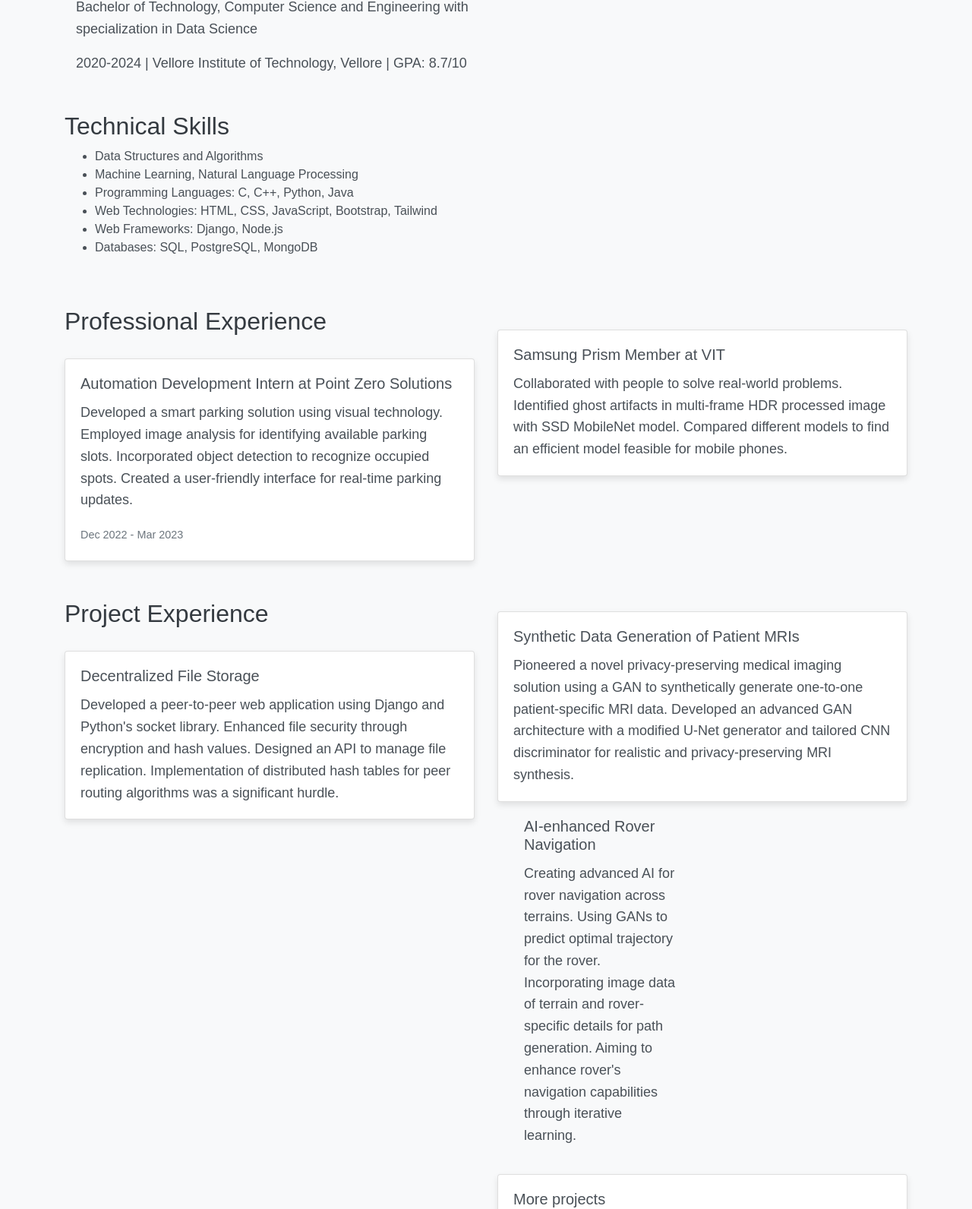
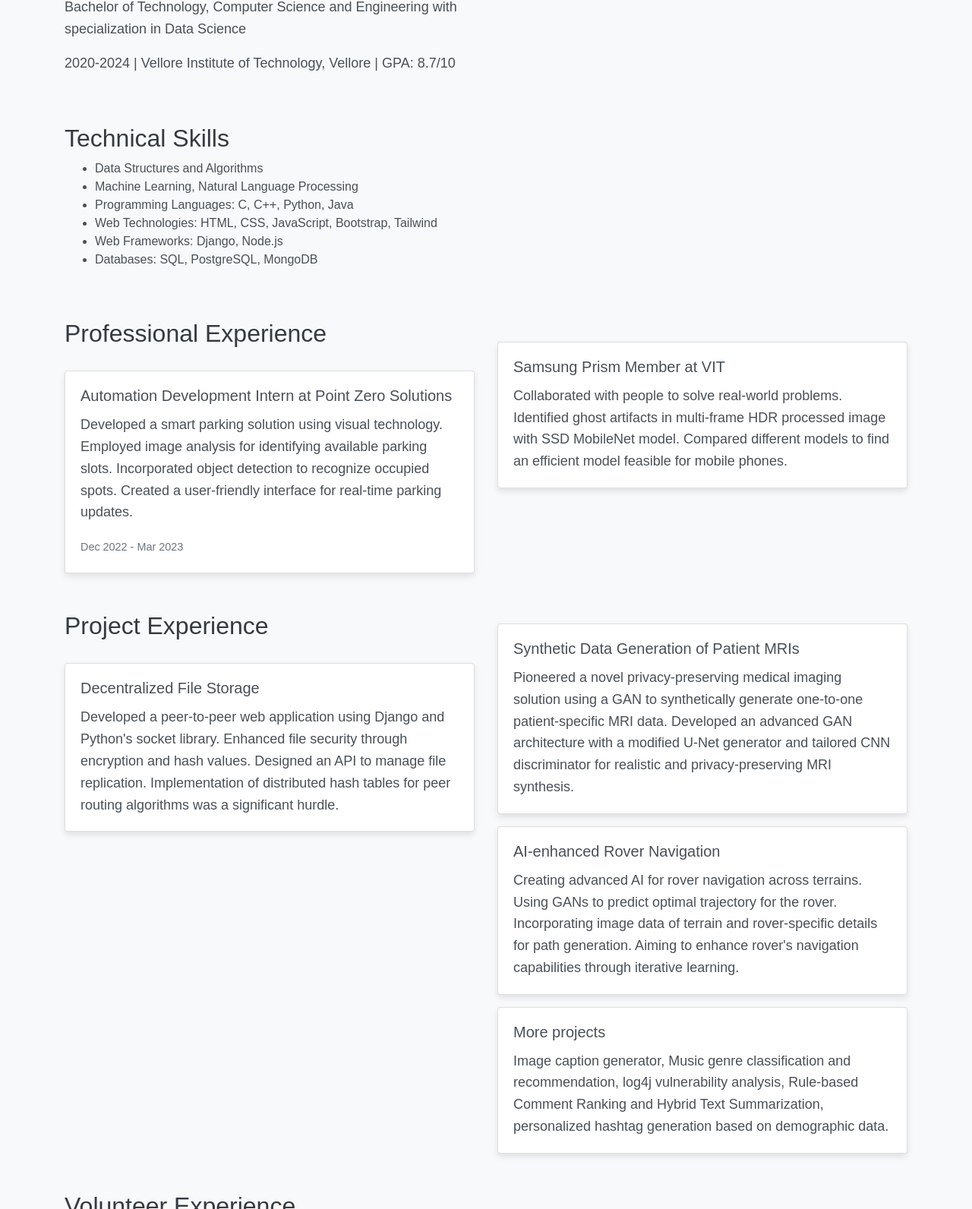
Before and after one commit to Tridev-github/Tridev-github.github.io, a plain HTML site: page index.html in a window 1280 px wide. Shown: the part 575-2167 px from the top of the page at 76% size. Drawn offline with nearby package versions, Linux system fonts and the light colour scheme.

Commit message:
Update index.html

```diff
--- a/index.html
+++ b/index.html
@@ -79,7 +79,7 @@
             </div>
         </section>
 
-        <section id="education">
+        <section id="education" class="row">
             <div class="col-md-6">
                 <h2>Education</h2>
                 <p>Bachelor of Technology, Computer Science and Engineering with specialization in Data Science</p>
@@ -152,7 +152,7 @@
                     </div>
                 </div>
 
-                <div class="col-md-6">
+                <div class="card mt-3">
                     <div class="card-body">
                         <h5 class="card-title">AI-enhanced Rover Navigation</h5>
                         <p class="card-text">Creating advanced AI for rover navigation across terrains. Using GANs to
```
